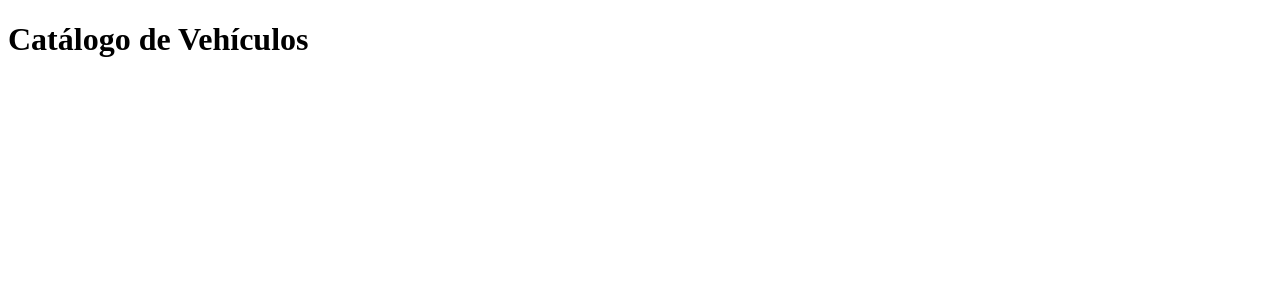
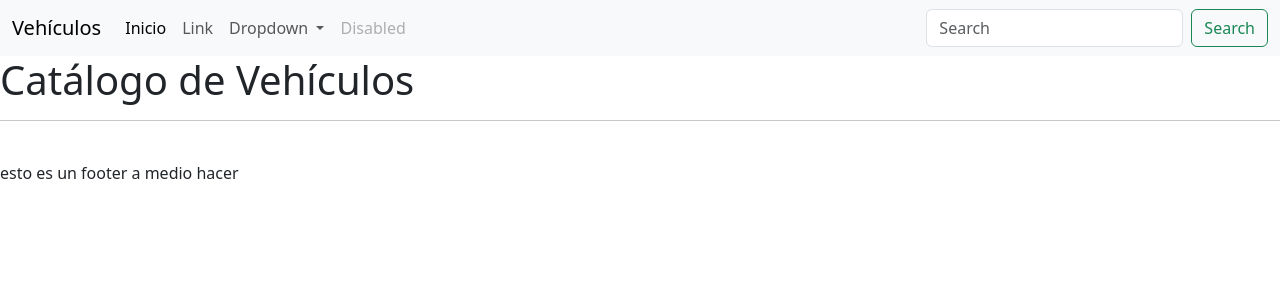
Before and after one commit to kserey/M6_FinalDrilling, a Django app: page / in a window 1280 px wide. Shown: the top 300 px of the page. Run offline with Django 5.2, Linux system fonts and the light colour scheme.

Commit message:
funcionando hasta navbar

```diff
--- /dev/null
+++ b/proyecto_vehiculos_django/templates/base.html
@@ -0,0 +1,27 @@
+<!DOCTYPE html>
+<html lang="en">
+
+<head>
+    <meta charset="UTF-8">
+    <meta name="viewport" content="width=device-width, initial-scale=1.0">
+    <title>
+        {% block title %}
+        {% endblock  %}
+    </title>
+    <link href="https://cdn.jsdelivr.net/npm/bootstrap@5.3.3/dist/css/bootstrap.min.css" rel="stylesheet" integrity="sha384-QWTKZyjpPEjISv5WaRU9OFeRpok6YctnYmDr5pNlyT2bRjXh0JMhjY6hW+ALEwIH" crossorigin="anonymous">
+</head>
+
+<body>
+    {% include 'navbar.html' %}
+
+
+    {% block content %}
+    {% endblock  %}
+
+
+    {% include 'footer.html' %}
+
+    <script src="https://cdn.jsdelivr.net/npm/bootstrap@5.3.3/dist/js/bootstrap.bundle.min.js" integrity="sha384-YvpcrYf0tY3lHB60NNkmXc5s9fDVZLESaAA55NDzOxhy9GkcIdslK1eN7N6jIeHz" crossorigin="anonymous"></script>
+</body>
+
+</html>
--- /dev/null
+++ b/proyecto_vehiculos_django/templates/footer.html
@@ -0,0 +1,3 @@
+<hr>
+<br>
+<p>esto es un footer a medio hacer</p>
--- a/proyecto_vehiculos_django/templates/index.html
+++ b/proyecto_vehiculos_django/templates/index.html
@@ -1,12 +1,5 @@
-<!DOCTYPE html>
-<html lang="en">
-<head>
-    <meta charset="UTF-8">
-    <meta name="viewport" content="width=device-width, initial-scale=1.0">
-    <title>Catálogo</title>
-</head>
-<body>
-    <h1>Catálogo de Vehículos</h1>
+{% extends 'base.html' %}
 
-</body>
-</html>
+{% block content %}
+<h1>Catálogo de Vehículos</h1>
+{% endblock %}
--- /dev/null
+++ b/proyecto_vehiculos_django/templates/navbar.html
@@ -0,0 +1,36 @@
+<nav class="navbar navbar-expand-lg bg-body-tertiary">
+    <div class="container-fluid">
+      <a class="navbar-brand" href="#">Vehículos</a>
+      <button class="navbar-toggler" type="button" data-bs-toggle="collapse" data-bs-target="#navbarSupportedContent" aria-controls="navbarSupportedContent" aria-expanded="false" aria-label="Toggle navigation">
+        <span class="navbar-toggler-icon"></span>
+      </button>
+      <div class="collapse navbar-collapse" id="navbarSupportedContent">
+        <ul class="navbar-nav me-auto mb-2 mb-lg-0">
+          <li class="nav-item">
+            <a class="nav-link active" aria-current="page" href="{% url 'index' %}">Inicio</a>
+          </li>
+          <li class="nav-item">
+            <a class="nav-link" href="#">Link</a>
+          </li>
+          <li class="nav-item dropdown">
+            <a class="nav-link dropdown-toggle" href="#" role="button" data-bs-toggle="dropdown" aria-expanded="false">
+              Dropdown
+            </a>
+            <ul class="dropdown-menu">
+              <li><a class="dropdown-item" href="#">Action</a></li>
+              <li><a class="dropdown-item" href="#">Another action</a></li>
+              <li><hr class="dropdown-divider"></li>
+              <li><a class="dropdown-item" href="#">Something else here</a></li>
+            </ul>
+          </li>
+          <li class="nav-item">
+            <a class="nav-link disabled" aria-disabled="true">Disabled</a>
+          </li>
+        </ul>
+        <form class="d-flex" role="search">
+          <input class="form-control me-2" type="search" placeholder="Search" aria-label="Search">
+          <button class="btn btn-outline-success" type="submit">Search</button>
+        </form>
+      </div>
+    </div>
+  </nav>
```
